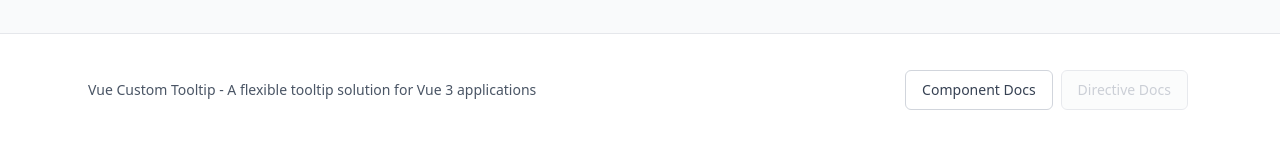
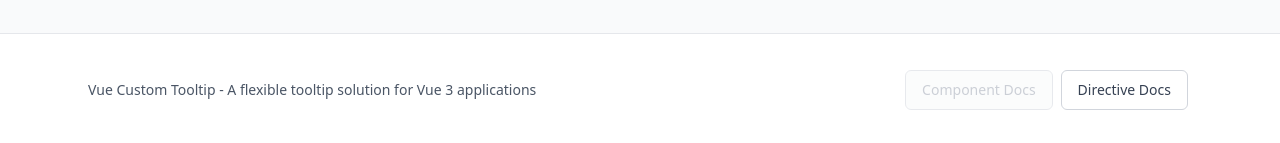
Before and after one commit to borsTiHD/vue-custom-tooltip, a Vue app: page / in a window 1280 px wide. Shown: the part 1392-1535 px from the top of the page. Built offline with nearby package versions, Linux system fonts and the light colour scheme; the HTML template or start-up script is replaced by a standard one.

Commit message:
fix: correct button disabled state logic for tab navigation

```diff
--- a/src/App.vue
+++ b/src/App.vue
@@ -137,12 +137,12 @@ function switchTab(tab: 'component' | 'directive') {
           <div class="flex items-center space-x-4">
             <Button
               label="Component Docs"
-              :disabled="activeTab !== 'component'"
+              :disabled="activeTab === 'component'"
               @click="switchTab('component')"
             />
             <Button
               label="Directive Docs"
-              :disabled="activeTab !== 'directive'"
+              :disabled="activeTab === 'directive'"
               @click="switchTab('directive')"
             />
           </div>
```
